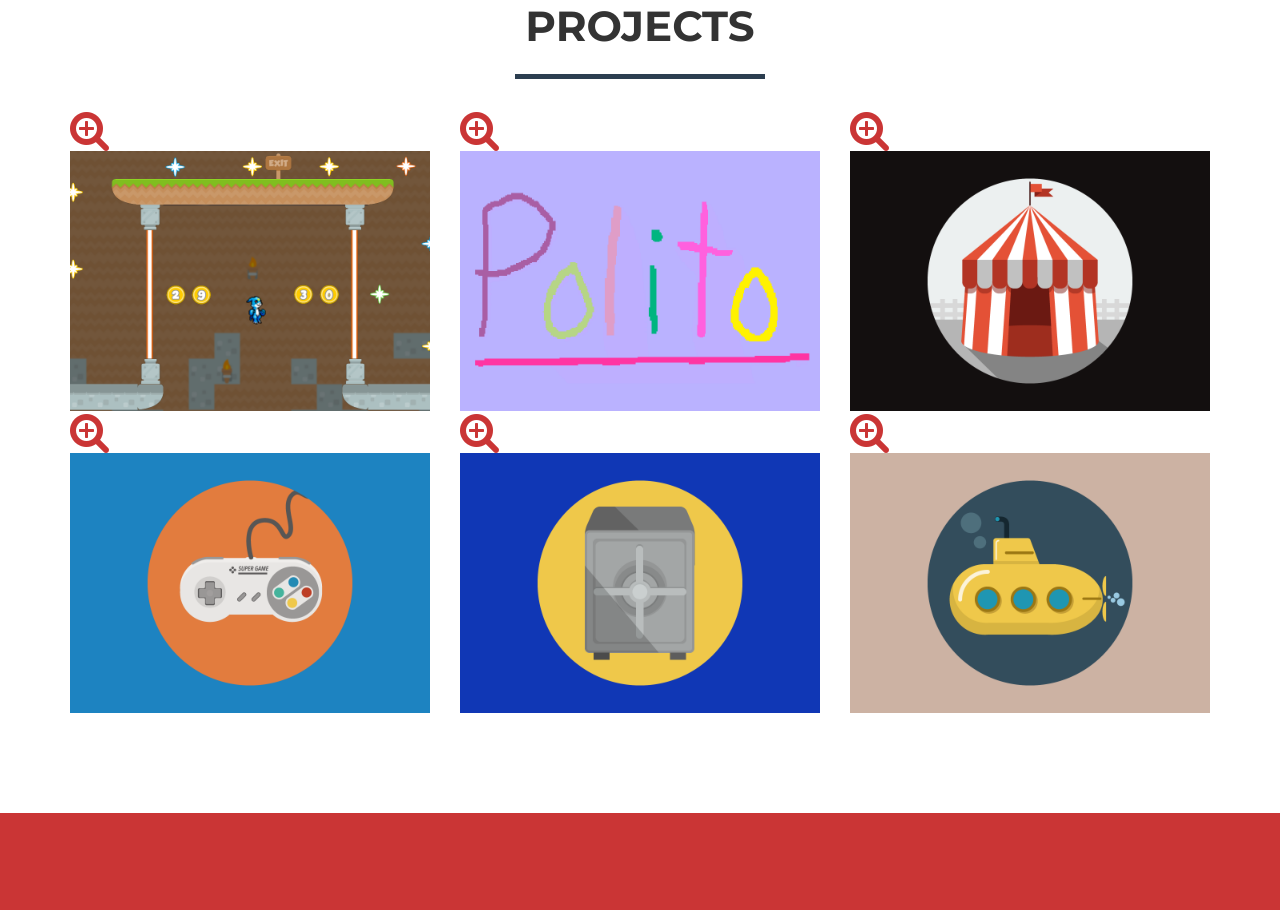
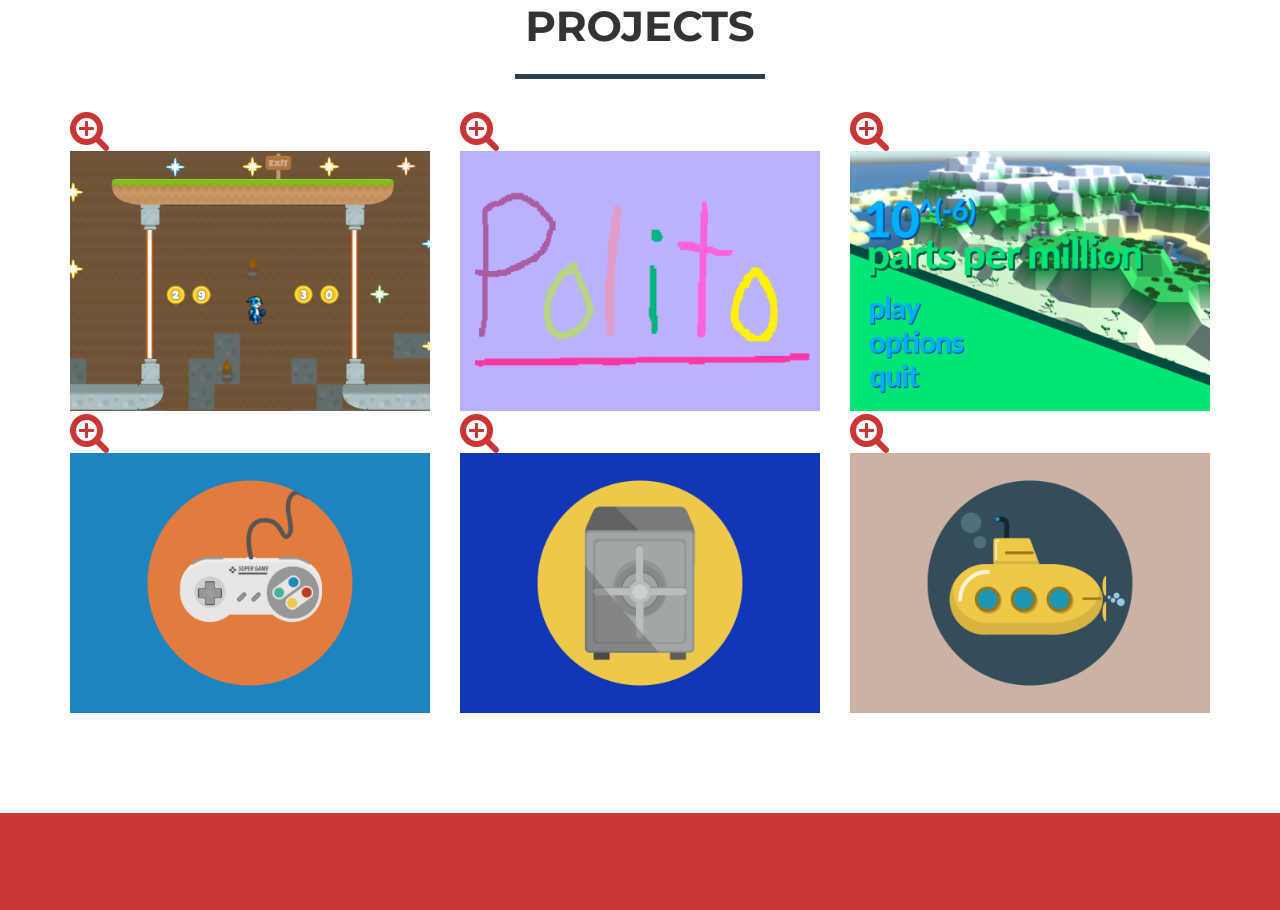
Before and after one commit to zfrye06/zfrye06.github.io, a website: page index.html in a window 1280 px wide. Shown: the part 863-1773 px from the top of the page. Drawn offline with nearby package versions, Linux system fonts and the light colour scheme.

Commit message:
Added parts per million img

```diff
--- a/index.html
+++ b/index.html
@@ -119,7 +119,7 @@
                                 <i class="fa fa-search-plus fa-3x"></i>
                             </div>
                         </div>
-                        <img src="img/portfolio/circus.png" class="img-responsive" alt="">
+                        <img src="img/portfolio/partspermillion.png" class="img-responsive" alt="">
                     </a>
                 </div>
                 <div class="col-sm-4 portfolio-item">
@@ -360,7 +360,7 @@
                         <div class="modal-body">
                             <h2>Parts Per Million</h2>
                             <hr class="star-primary">
-                            <img src="img/portfolio/circus.png" class="img-responsive img-centered" alt="">
+                            <img src="img/portfolio/partspermillion.png" class="img-responsive img-centered" alt="">
                             <p>Parts Per Million is a 3D game made in Unity that has the goal of teaching the player about energy output vs pollution rate of common energy generation machines such as windmills, coal plants, and solar panels. Ultimately, the player should learn that fixing the energy problem isn't as easy as building only clean energy. While coal plants may be very bad for the air, sometimes they are necessary to get enough power to run cities. The player spawns on a procedurally generated island that has a pretty bad PPM (parts per million). The job of the player is to manage their cities and make good choices to improve their island's PPM while also keeping their citizens happy.</p>
                             <ul class="list-inline item-details">
                                 <li>Language:
```
Also changed, not shown: img/portfolio/partspermillion.png (added).
